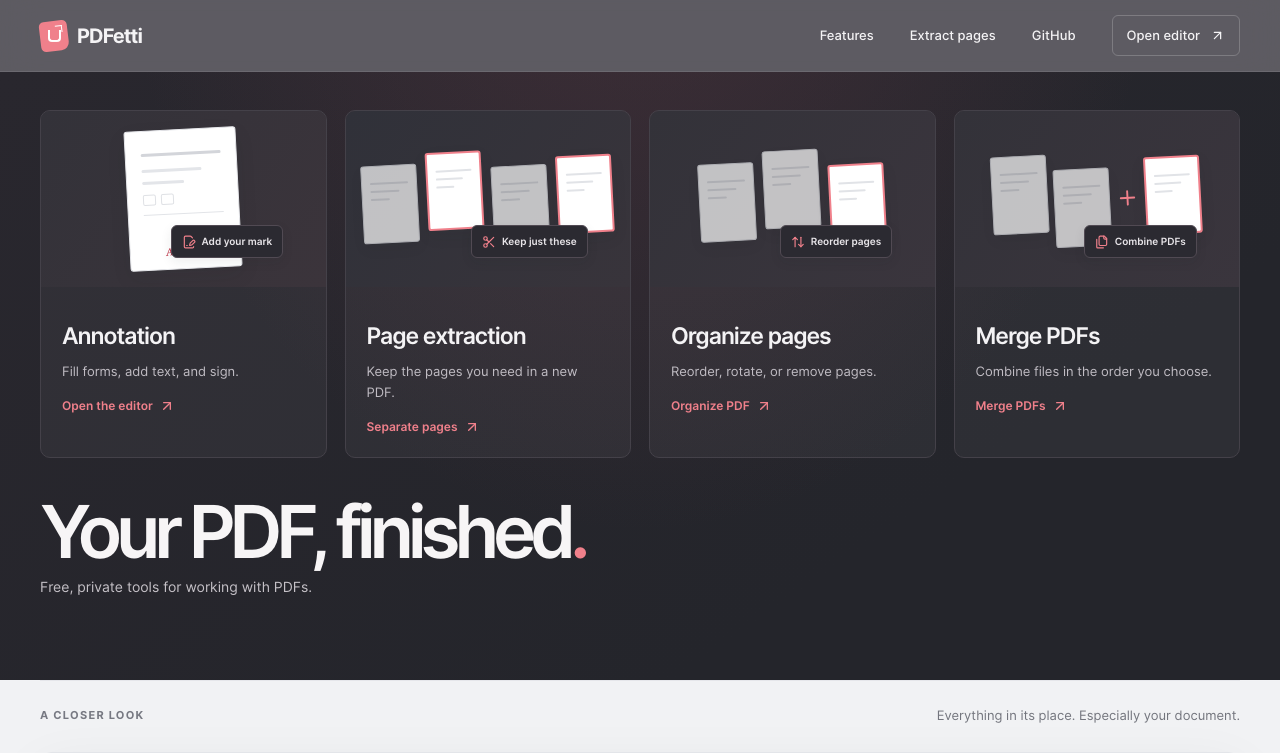
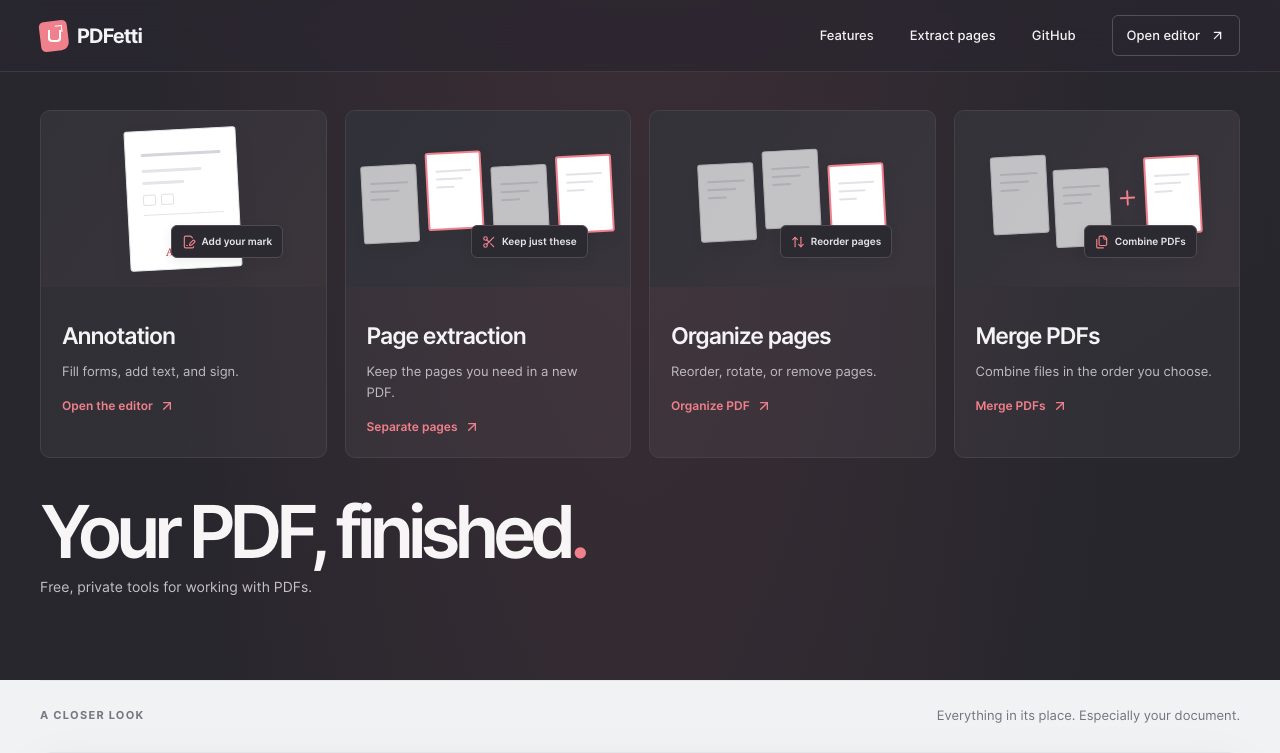
Before and after one commit to Asipita/pdfetti, a Next.js app: page / in a window 1280 px wide. Shown: the top 753 px of the page. Built offline with nearby package versions, Linux system fonts and the light colour scheme; no server answers.

Commit message:
fix(home): place sticky navbar inside hero

```diff
--- a/src/app/page.tsx
+++ b/src/app/page.tsx
@@ -52,10 +52,9 @@ export default function Home() {
         type="application/ld+json"
         dangerouslySetInnerHTML={{ __html: JSON.stringify(schema) }}
       />
-      <HomeNav repositoryUrl={repositoryUrl} />
-
-      <main>
-        <div className="home-opening">
+      <div className="home-opening">
+        <HomeNav repositoryUrl={repositoryUrl} />
+        <main>
           <section
             className="home-hero container"
             id="home-hero"
@@ -132,7 +131,6 @@ export default function Home() {
             <p>Free, private tools for working with PDFs.</p>
           </div>
         </section>
-      </div>
 
         <section className="home-product" aria-labelledby="product-heading">
           <div className="container home-product-inner">
@@ -229,7 +227,8 @@ export default function Home() {
             </Link>
           </div>
         </section>
-      </main>
+        </main>
+      </div>
       <HomeFooter repositoryUrl={repositoryUrl} />
     </div>
   );
--- a/src/styles/marketing.css
+++ b/src/styles/marketing.css
@@ -4,9 +4,6 @@
 }
 
 .home-opening {
-  --primary: #f0808b;
-  --primary-hover: #ff9ca5;
-  color: #f4f3f5;
   background:
     radial-gradient(ellipse at 50% -35%, rgba(113, 63, 77, 0.34), transparent 58%),
     linear-gradient(145deg, #29272e, #24252b 72%);
@@ -99,6 +96,9 @@
 }
 
 .home-hero {
+  --primary: #f0808b;
+  --primary-hover: #ff9ca5;
+  color: #f4f3f5;
   padding-top: 38px;
   padding-bottom: 82px;
 }
```
